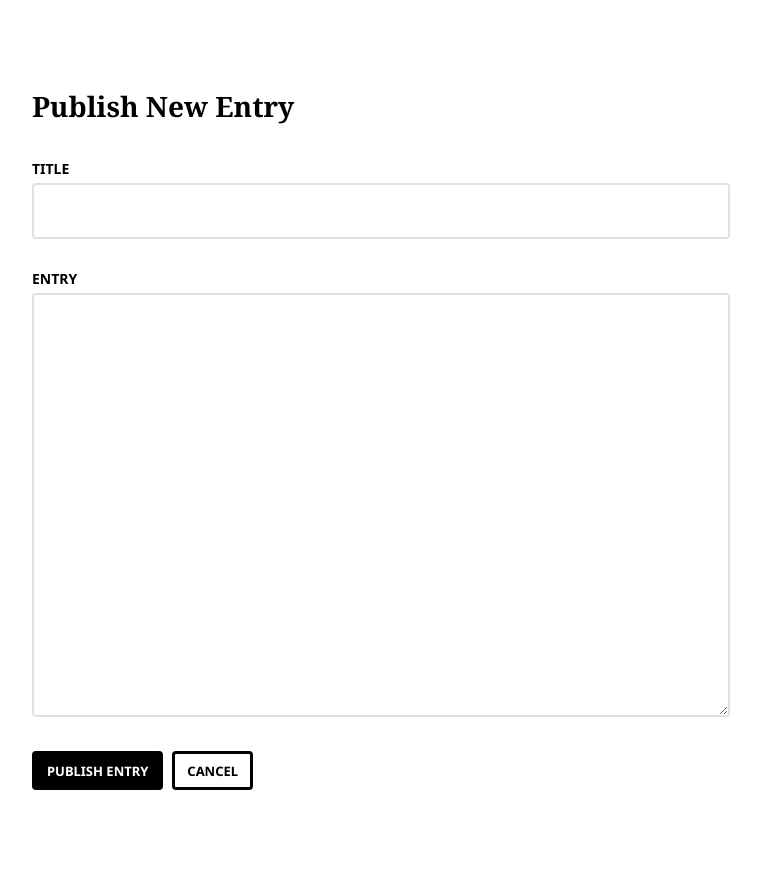
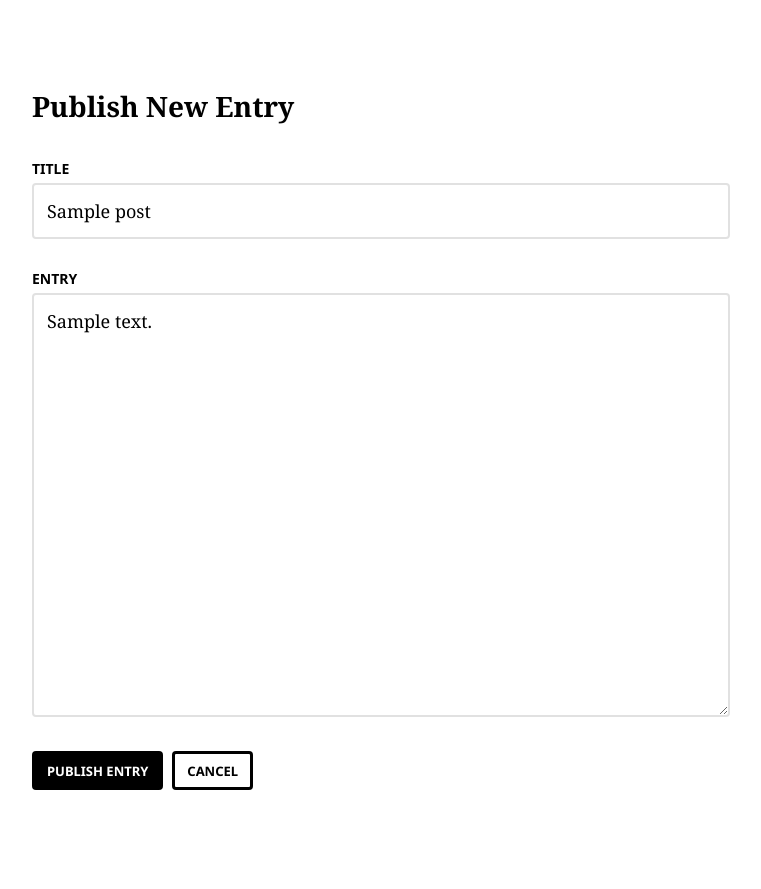
Before and after one commit to ChapmanCheng/phptd_slim-blog, a PHP site: template templates/new.twig in a window 1280 px wide. Shown: the part 96-985 px from the top of the page, without its empty margins (258-1019 px from the left). Run offline with PHP 8.4, Linux system fonts and the light colour scheme; the template is opened without the code that fills it: most values are stand-ins (such as "Sample title", 1, 10 or a date in 2020); some libraries are stand-ins or nearby versions.

Commit message:
fix create new post

```diff
--- a/src/model/Post.php
+++ b/src/model/Post.php
@@ -39,14 +39,14 @@ class Post
     }
     public function createPost($data)
     {
-        if (empty($data['title']) || empty($data['url'])) {
+        if (empty($data['title']) || empty($data['body'])) {
             //! empty at the moment
         }
         $statement = $this->database->prepare(
-            'INSERT INTO posts (title, url) VALUES(:title, :url)'
+            'INSERT INTO posts (title, body) VALUES(:title, :body)'
         );
         $statement->bindParam('title', $data['title']);
-        $statement->bindParam('url', $data['url']);
+        $statement->bindParam('body', $data['body']);
         $statement->execute();
         if ($statement->rowCount() < 1) {
             //! empty at the moment
--- a/templates/edit.twig
+++ b/templates/edit.twig
@@ -15,7 +15,7 @@
                     <textarea rows="5" name="body">{{ post.body }}</textarea>
                     <input type="hidden" name="_METHOD" value="PUT"/>
                     <input type="submit" value="Save Entry" class="button">
-                    <input type="reset" value="Cancel" class="button button-secondary">
+                    <a href="{{- func.uri('/detail', post, 'id') -}}" class="button button-secondary">Back</a>
                 </form>
 
                 <form action="{{ formAction }}" method="POST" style="margin-top: 1rem;">
--- a/templates/new.twig
+++ b/templates/new.twig
@@ -7,11 +7,11 @@
                     <h2>Publish New Entry</h2>
                     <form action="{{ path }}" method="POST">
                         <label for="title">Title</label>
-                        <input type="text" name="title"><br>
+                        <input type="text" name="title" value="{{ post.title }}"><br>
                         <label for="body">Entry</label>
-                        <textarea rows="5" name="body"></textarea>
+                        <textarea rows="5" name="body">{{ post.body }}</textarea>
                         <input type="submit" value="Publish Entry" class="button">
-                        <a href="#" class="button button-secondary">Cancel</a>
+                        <input type="reset" value="Cancel" class="button button-secondary">
                     </form>
                 </div>
             </div>
```
Also changed, not shown: src/routes.php (+9 -1 lines).
